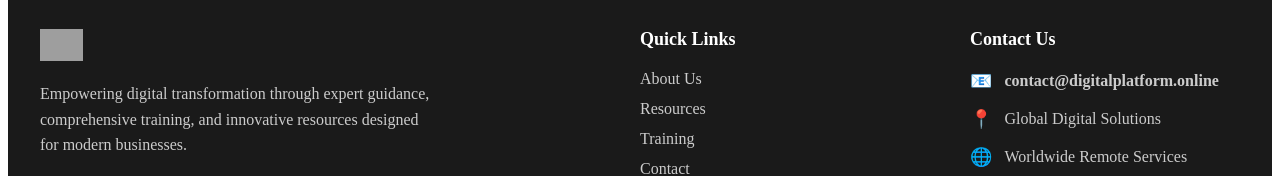
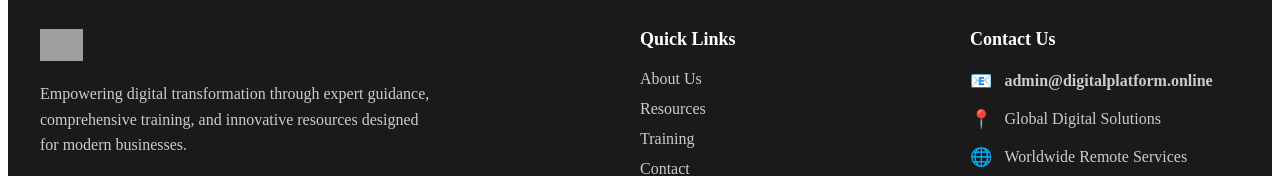
Before and after one commit to Rosscore100/Builder-zen-sanctuary, a React app: page /contact in a window 1280 px wide. Shown: the part 1134-1310 px from the top of the page. Built offline with nearby package versions, Linux system fonts and the light colour scheme; grey boxes are pictures that could not be loaded; the HTML template or start-up script is replaced by a standard one.

Commit message:
Update email address in footer from contact@ to admin@
cgen-0e9b492305954c888324927b72ad1542

```diff
--- a/src/components/Footer.jsx
+++ b/src/components/Footer.jsx
@@ -76,11 +76,11 @@ export default function Footer() {
             <h4 className="section-title">Contact Us</h4>
             <div className="contact-details">
               <a
-                href="mailto:contact@digitalplatform.online"
+                href="mailto:admin@digitalplatform.online"
                 className="contact-link email-link"
               >
                 <span className="contact-icon">📧</span>
-                contact@digitalplatform.online
+                admin@digitalplatform.online
               </a>
               <div className="contact-item">
                 <span className="contact-icon">📍</span>
```
